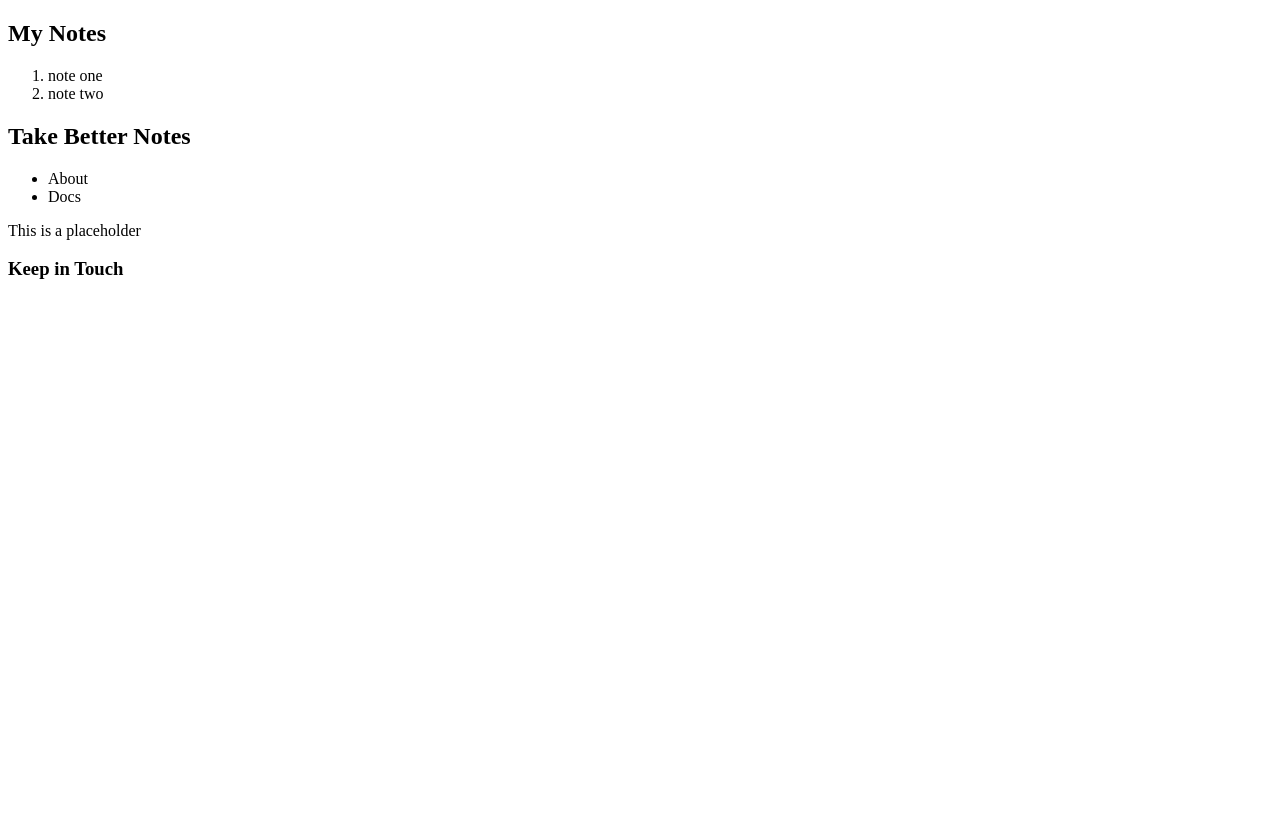
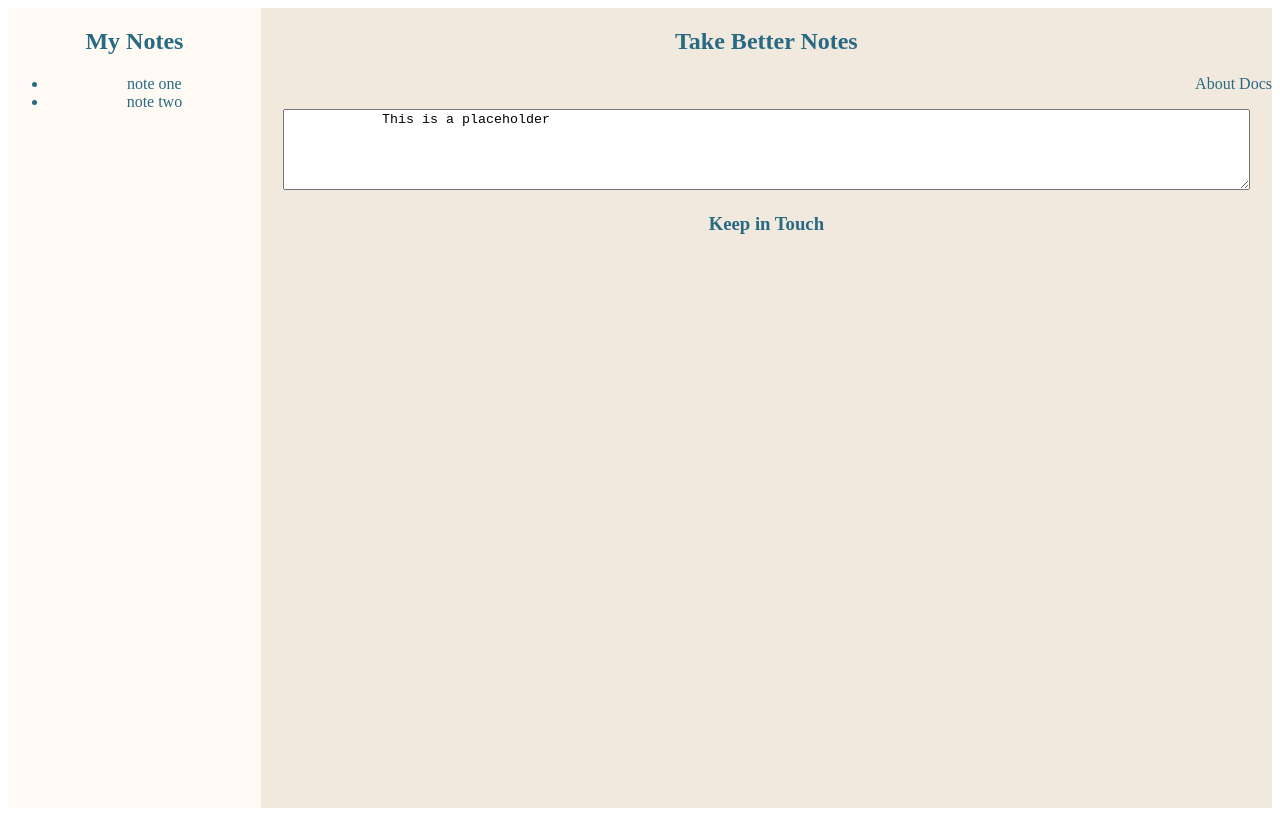
Before and after one commit to WhatUpItsDanielle/1620Assignment, a plain HTML site: page index.html in a window 1280 px wide. Drawn offline with Linux system fonts and the light colour scheme.

Commit message:
added textbox, veiwport height is now proper and small visual changes.

```diff
--- a/CSS/Stylesheet.css
+++ b/CSS/Stylesheet.css
@@ -1,6 +1,38 @@
 /*Color references
-light beige = #f2e9de
+light beige = #fffaf3
+medium beige =  #f2e9de
 dark purple= #75279
-aqua = #56949f
+aqua = #286983
 redish = #b4637a
 */
+
+body{
+    color:#286983;
+    display: grid;
+    grid-template-columns:20% 80%;
+    grid-template-rows:max-content;
+    text-align: center;
+
+}
+
+aside{
+    background-color: #fffaf3;
+    height:100vh;
+
+}
+
+#Notes{
+    text-align:left;
+    width: 95%;
+}
+
+section{
+    background-color:#f2e9de;
+    height:100vh;
+
+
+}
+
+p{
+    text-align:right;
+}
--- a/index.html
+++ b/index.html
@@ -5,30 +5,33 @@
     <meta http-equiv="X-UA-Compatible" content="IE=edge">
     <meta name="viewport" content="width=device-width, initial-scale=1.0">
     <title>Document</title>
+    <link rel = "stylesheet" href = "css/stylesheet.css">
 </head>
 <body>
-    <section class = "sidebar">
+    <aside>
         <h2>My Notes</h2>
-        <ol>
+        <ul>
             <li>note one</li>
             <li>note two</li>
-        </ol>
-    </section>
+        </ul>
+    </aside>
 
     <section>
         <h1>Take Better Notes</h1>
-        <ul>
-            <li>About</li>
-            <li>Docs</li>
-        </ul>
 
-        <p>This is a placeholder</p>
+            <p>About         Docs</p>
 
+
+
+        <textarea id="Notes" name="Notes" rows ="5">
+            This is a placeholder
+        </textarea>
+
+        <footer>
+            <h3>Keep in Touch</h3>
+
+        </footer>
     </section>
-
-    <footer>
-        <h3>Keep in Touch</h3>
-    </footer>
 
 </body>
 </html>
```
